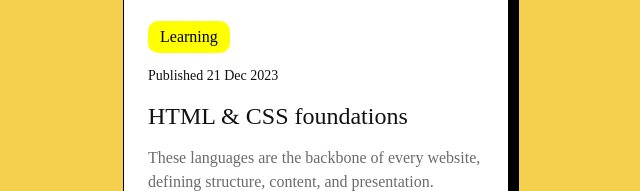
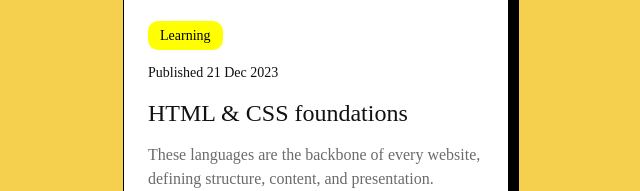
Before and after one commit to lukexw1/blog-preview, a plain HTML site: page index.html in a window 1280 px wide. Shown: the part 366-557 px from the top of the page, 324-964 px from the left. Drawn offline with Linux system fonts and the light colour scheme; a web font is replaced by a local one.

Commit message:
just rem

```diff
--- a/style.css
+++ b/style.css
@@ -55,7 +55,7 @@ body{
 }
 #theme p{
     font-family: "FigTreeBold";
-    font-size: 0.875;
+    font-size: 0.875rem;
     line-height: 150%;
     text-align: left;
     padding: 0.25rem 0.75rem;
```
